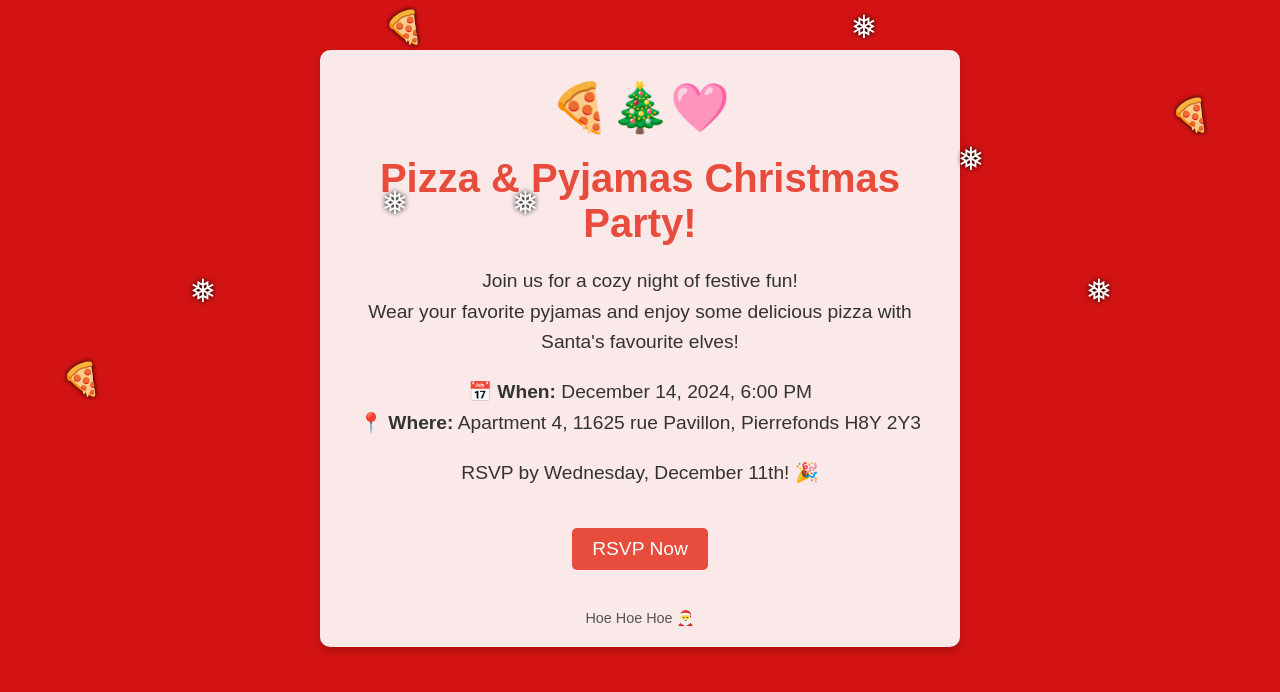
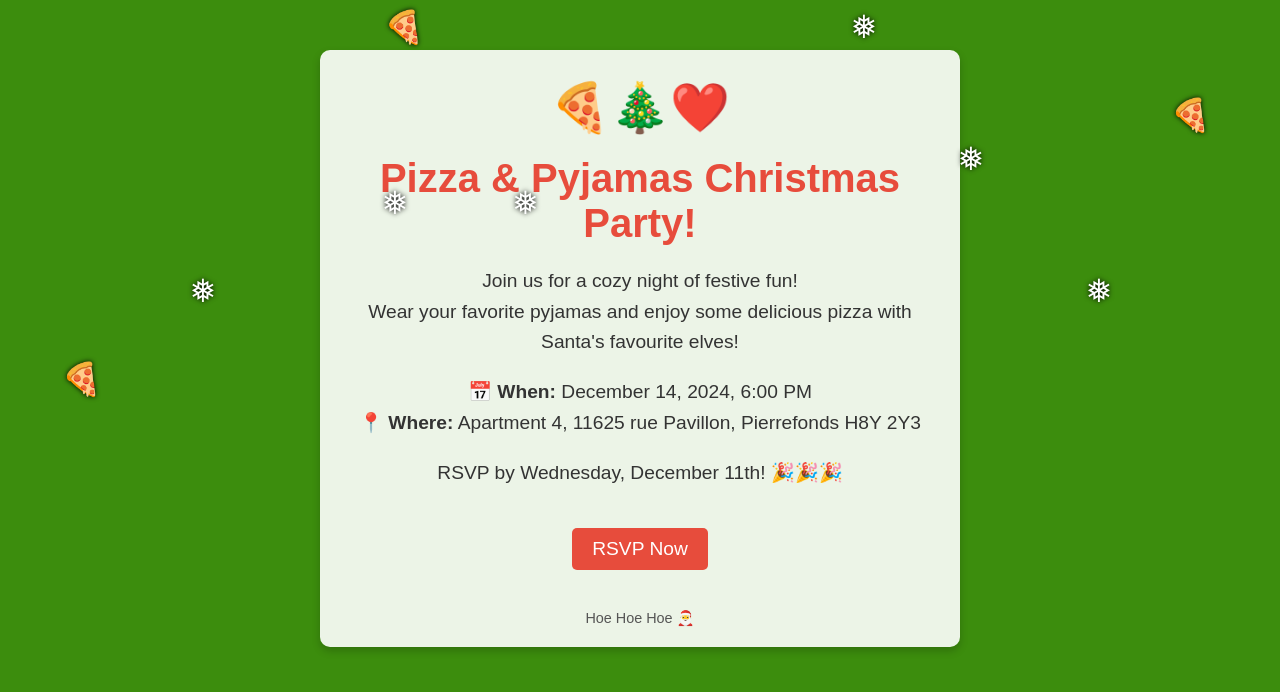
Before and after one commit to maryvillamor/pizza-pyjamas-christmas-party, a plain HTML site: page index.html in a window 1280 px wide. Drawn offline with Linux system fonts and the light colour scheme.

Commit message:
Update index.html

```diff
--- a/index.html
+++ b/index.html
@@ -7,7 +7,7 @@
     <style>
         body {
             font-family: Arial, sans-serif;
-            background-color: #d31313;
+            background-color: #3c8d0d;
             color: white;
             margin: 0;
             padding: 0;
@@ -152,7 +152,7 @@
 </head>
 <body>
     <div class="container">
-        <div class="emoji">🍕🎄🩷</div>
+        <div class="emoji">🍕🎄❤️</div>
         <h1>Pizza & Pyjamas Christmas Party!</h1>
         <p>
             Join us for a cozy night of festive fun!<br>
@@ -163,9 +163,9 @@
             📍 <strong>Where:</strong> Apartment 4, 11625 rue Pavillon, Pierrefonds H8Y 2Y3
         </p>
         <p>
-            RSVP by Wednesday, December 11th! 🎉
+            RSVP by Wednesday, December 11th! 🎉🎉🎉
         </p>
-        <a class="btn" href="sms:+15142246810?body=I%20am%20RSVPing%20for%20the%20Pizza%20%26%20Pyjamas%20Christmas%20Party">
+        <a class="btn" href="sms:+15142246810?body=I%20am%20RSVPing%20for%20the%20Pizza%20%26%20Pyjamas%20Christmas%20Party🎉">
             RSVP Now
         </a>
         <footer>
```
